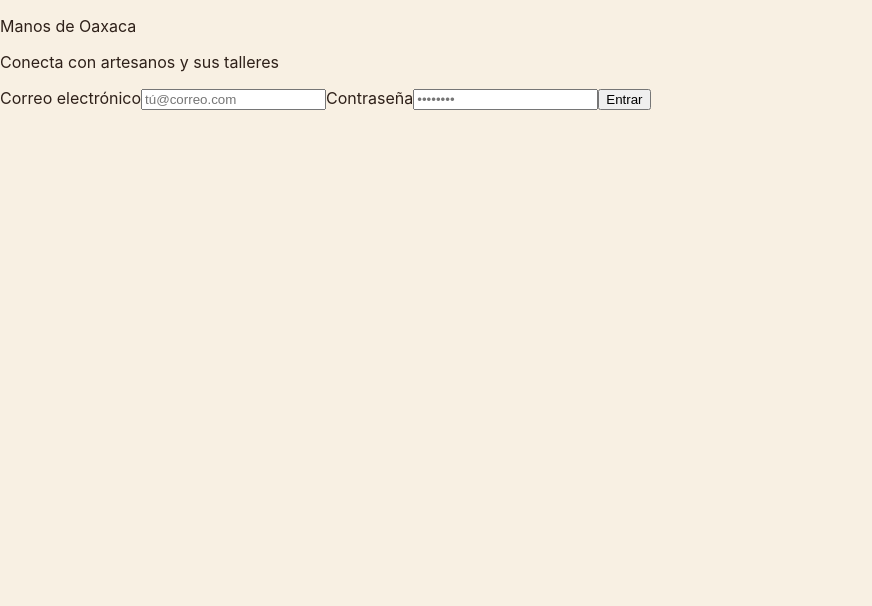
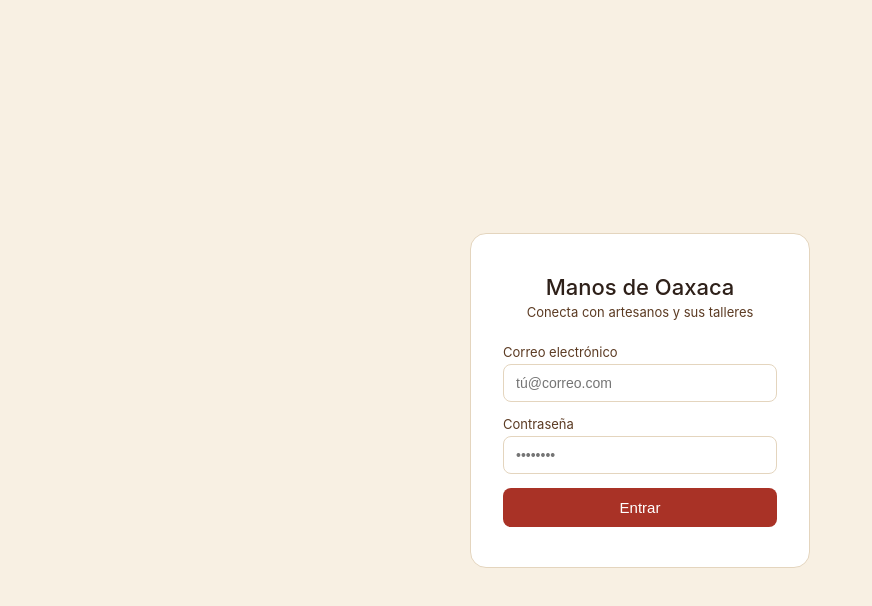
Before and after one commit to MeliGandarillas/t3_act8_eq02, a React (Vite) app: page / in a window 1280 px wide. Shown: the top 606 px of the page, without its empty margins (0-872 px from the left). Built offline with nearby package versions, Linux system fonts and the light colour scheme.

Commit message:
estilos para login y layout

```diff
--- a/src/styles/login.css
+++ b/src/styles/login.css
@@ -0,0 +1,96 @@
+.login-container {
+  display: flex;
+  justify-content: center;
+  align-items: center;
+  min-height: 100vh;
+}
+
+.login-card {
+  width: 340px;
+  background: var(--color-surface);
+  border-radius: 16px;
+  padding: 40px 32px;
+  border: 1px solid var(--color-border);
+  text-align: center;
+}
+
+.login-logo {
+  width: 64px;
+  height: 64px;
+  border-radius: 50%;
+  background: var(--color-accent);
+  display: flex;
+  align-items: center;
+  justify-content: center;
+  font-size: 28px;
+  margin: 0 auto 16px;
+}
+
+.login-title {
+  font-size: 22px;
+  font-weight: 500;
+  color: var(--color-text);
+  margin: 0;
+}
+
+.login-subtitle {
+  font-size: 13px;
+  color: var(--color-brown);
+  margin: 4px 0 24px;
+}
+
+.login-label {
+  font-size: 13px;
+  color: var(--color-brown);
+  display: block;
+  text-align: left;
+  margin-bottom: 4px;
+}
+
+.login-input {
+  width: 100%;
+  box-sizing: border-box;
+  margin-bottom: 14px;
+  padding: 10px 12px;
+  border: 1px solid var(--color-border);
+  border-radius: 8px;
+  font-size: 14px;
+  background: var(--color-surface);
+  color: var(--color-text);
+}
+
+.login-forgot {
+  text-align: right;
+  font-size: 12px;
+  color: var(--color-accent);
+  margin: -6px 0 18px;
+}
+
+.login-error {
+  color: var(--color-danger);
+  font-size: 13px;
+  margin: 0 0 14px;
+}
+
+.login-button {
+  width: 100%;
+  background: var(--color-danger);
+  color: var(--color-surface);
+  border: none;
+  font-weight: 500;
+  font-size: 15px;
+  padding: 11px;
+  border-radius: 8px;
+  cursor: pointer;
+}
+
+.login-button:disabled {
+  opacity: 0.6;
+  cursor: not-allowed;
+}
+
+.login-register {
+  font-size: 12px;
+  color: var(--color-brown);
+  margin-top: 18px;
+}
```
Also changed, not shown: src/styles/layout.css (+76 -0 lines).
